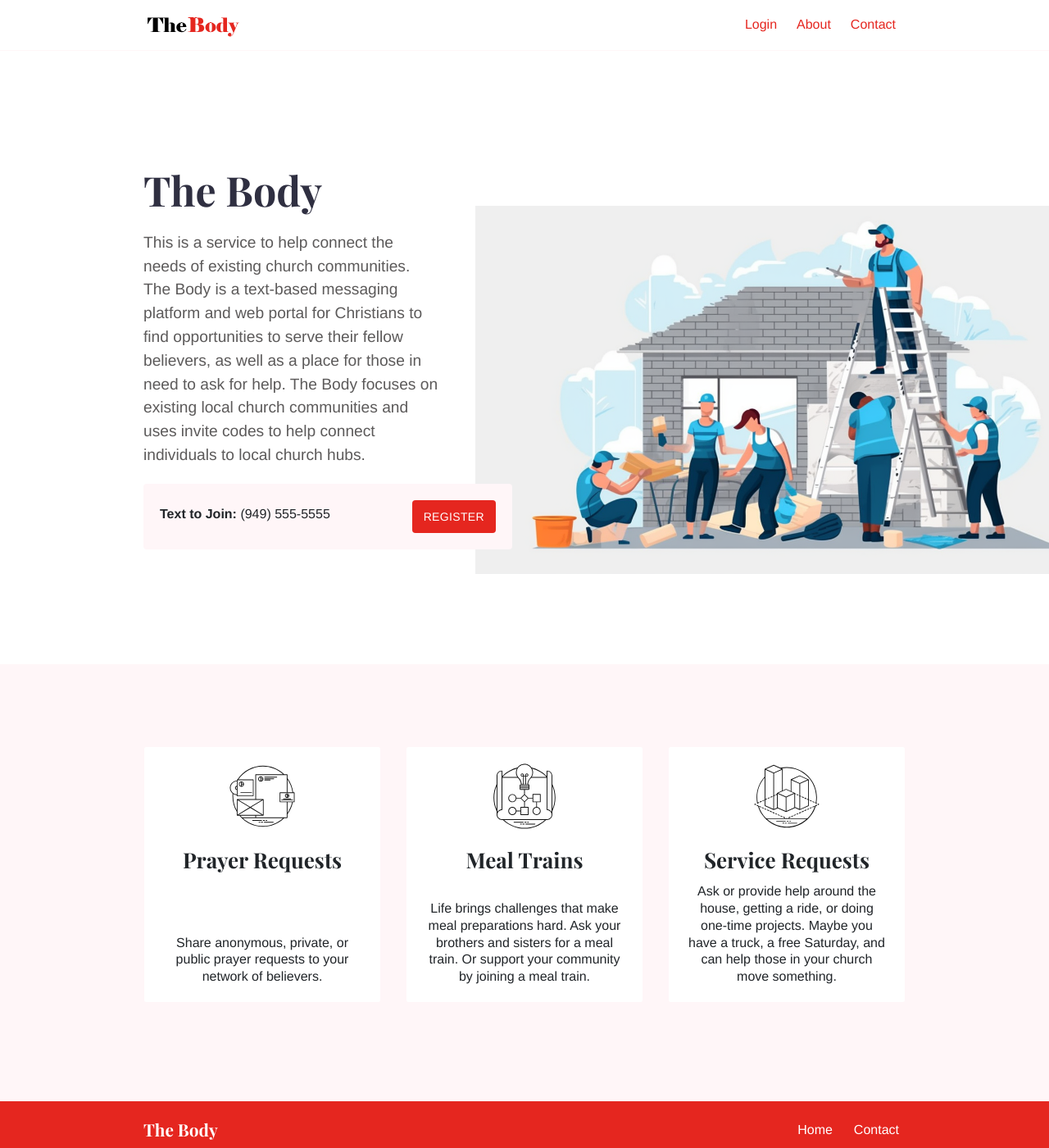
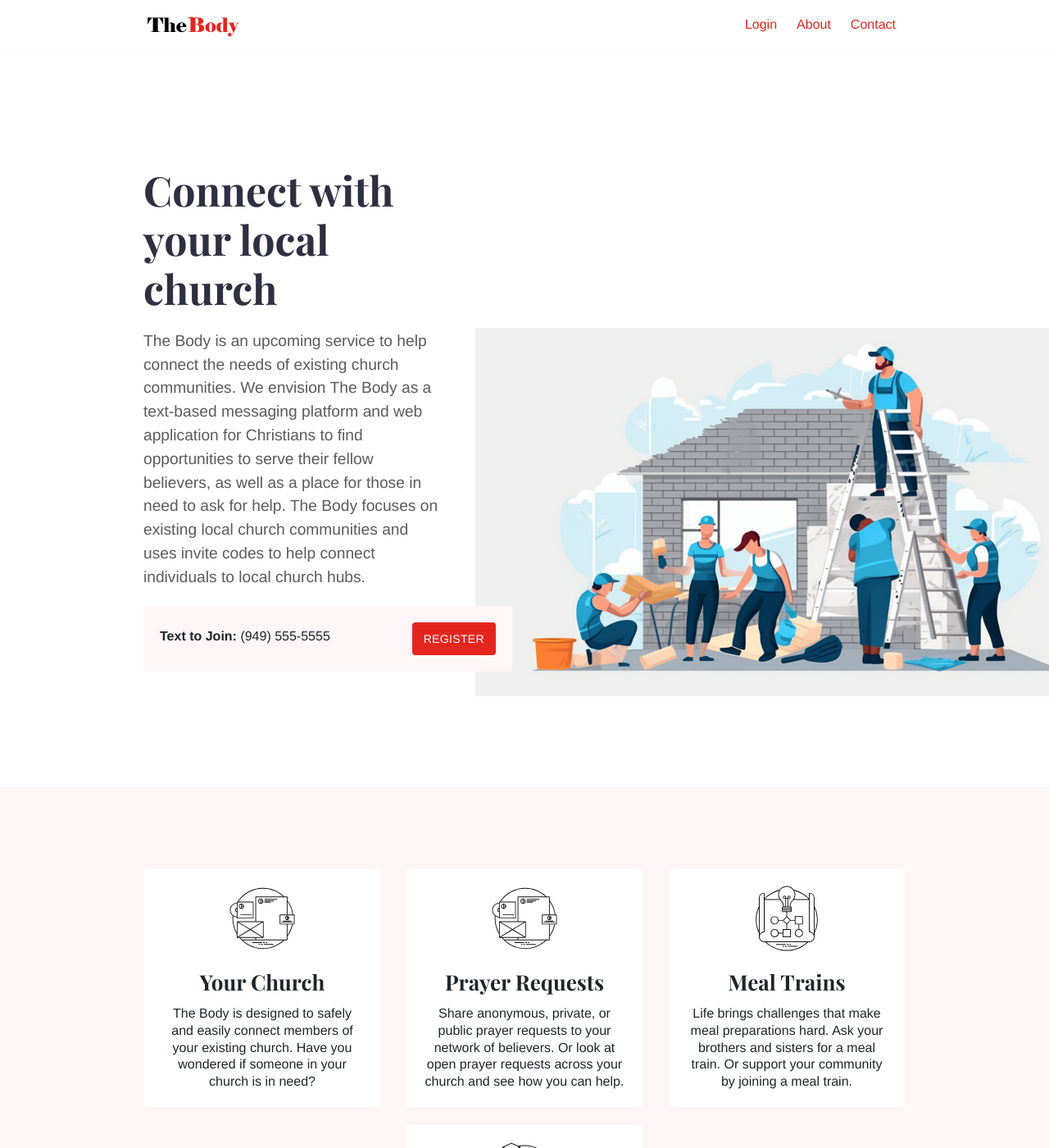
Before and after one commit to thebody-church/thebody-church.github.io, a Jekyll site: the page built from index.md, in a window 1280 px wide and 1400 px high. Shown: the whole window at 82% size. Built offline with Jekyll 4.4.1, drawn with Linux system fonts in a browser that asks for light colours.

```diff
--- a/_data/features.json
+++ b/_data/features.json
@@ -1,7 +1,16 @@
 [
   {
+    "title": "Your Church",
+    "description": "The Body is designed to safely and easily connect members of your existing church. Have you wondered if someone in your church is in need?",
+    "image": {
+      "url": "images/features/noun_branding_1885335.svg",
+      "width": 80,
+      "height": 80
+    }
+  },
+  {
     "title": "Prayer Requests",
-    "description": "Share anonymous, private, or public prayer requests to your network of believers.",
+    "description": "Share anonymous, private, or public prayer requests to your network of believers. Or look at open prayer requests across your church and see how you can help.",
     "image": {
       "url": "images/features/noun_branding_1885335.svg",
       "width": 80,
--- a/index.md
+++ b/index.md
@@ -8,6 +8,6 @@
 show_call_box: true
 ---
 
-# The Body
+# Connect with your local church
 
-This is a service to help connect the needs of existing church communities. The Body is a text-based messaging platform and web portal for Christians to find opportunities to serve their fellow believers, as well as a place for those in need to ask for help. The Body focuses on existing local church communities and uses invite codes to help connect individuals to local church hubs.
+The Body is an upcoming service to help connect the needs of existing church communities. We envision The Body as a text-based messaging platform and web application for Christians to find opportunities to serve their fellow believers, as well as a place for those in need to ask for help. The Body focuses on existing local church communities and uses invite codes to help connect individuals to local church hubs.
```
Also changed, not shown: images/logo/logo-mobile.svg (deleted), images/logo/logo.svg (deleted).
